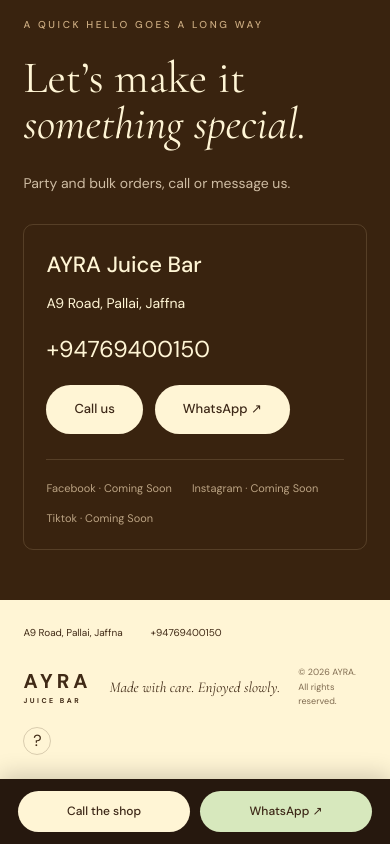
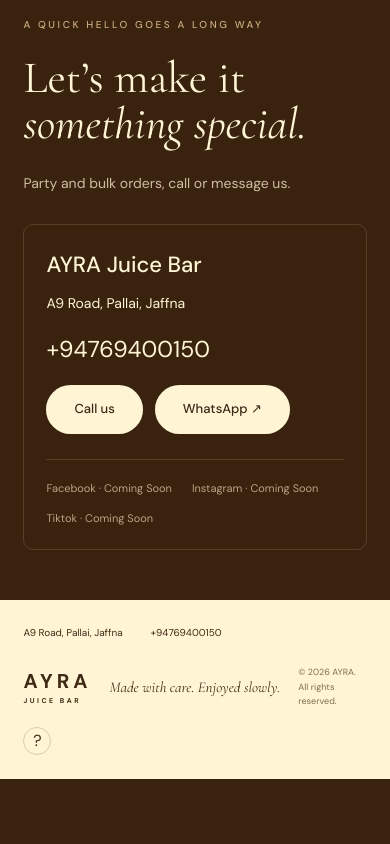
Before and after one commit to Satheesan-R/ayrajuiceshop, a React (Vite) app: page / in a window 390 px wide. Shown: the part 5680-6524 px from the top of the page. After the commit the page ends 6459 px from the top, so only its background shows below. Built offline with nearby package versions, Linux system fonts and the light colour scheme.

Commit message:
Removed the bottom Call the shop and WhatsApp buttons from both mobile pages

```diff
--- a/src/App.jsx
+++ b/src/App.jsx
@@ -5,7 +5,6 @@ import {
   FooterDetails,
   FreshnessNote,
   HeroDetails,
-  MobileContact,
   ShopNavigation,
   ShopSections,
 } from './ShopSections'
@@ -211,7 +210,6 @@ export default function App() {
           </a>
         </div>
       </footer>
-      <MobileContact />
     </>
   )
 }
--- a/src/Favorites.jsx
+++ b/src/Favorites.jsx
@@ -1,6 +1,6 @@
 import { useState } from 'react'
 import { menuCategories, menuItems, money, photo } from './favoritesData'
-import { FooterDetails, MobileContact } from './ShopSections'
+import { FooterDetails } from './ShopSections'
 
 export function FavoriteCards({ items, preview = false }) {
   return (
@@ -105,7 +105,6 @@ export function FavoritesPage() {
       <footer className="favorites-footer">
         <FooterDetails />
       </footer>
-      <MobileContact />
     </>
   )
 }
--- a/src/ShopSections.css
+++ b/src/ShopSections.css
@@ -355,7 +355,7 @@
   font-size: 11px;
 }
 
-/* Contact, social links, and page-bottom mobile contact actions. */
+/* Contact and social links. */
 .contact-section {
   border-top: 1px solid #d3b99220;
 }
@@ -422,10 +422,6 @@
   margin-left: auto;
   font-size: 20px;
 }
-.mobile-contact {
-  display: none;
-}
-
 @media (max-width: 900px) {
   .photo-grid {
     grid-template-columns: repeat(2, 1fr);
@@ -500,22 +496,6 @@
   }
   .location-layout iframe {
     height: 300px;
-  }
-  .mobile-contact {
-    display: grid;
-    grid-template-columns: 1fr 1fr;
-    gap: 10px;
-    position: static;
-    padding: 12px 18px calc(12px + env(safe-area-inset-bottom));
-    background: #26180e;
-    box-shadow: 0 -3px 25px #0003;
-  }
-  .mobile-contact .button {
-    padding: 11px 12px;
-    font-size: 12px;
-  }
-  .mobile-contact .button:last-child {
-    background: #d7e8bd;
   }
   .footer-details {
     font-size: 10px;
--- a/src/ShopSections.jsx
+++ b/src/ShopSections.jsx
@@ -57,15 +57,6 @@ function ContactLink({ type, children, className = 'button' }) {
     <a className={className} href={value ? href : '#contact'}>
       {children}
     </a>
-  )
-}
-
-export function MobileContact() {
-  return (
-    <div className="mobile-contact">
-      <ContactLink type="phone">Call the shop</ContactLink>
-      <ContactLink type="whatsapp">WhatsApp ↗</ContactLink>
-    </div>
   )
 }
 
```
